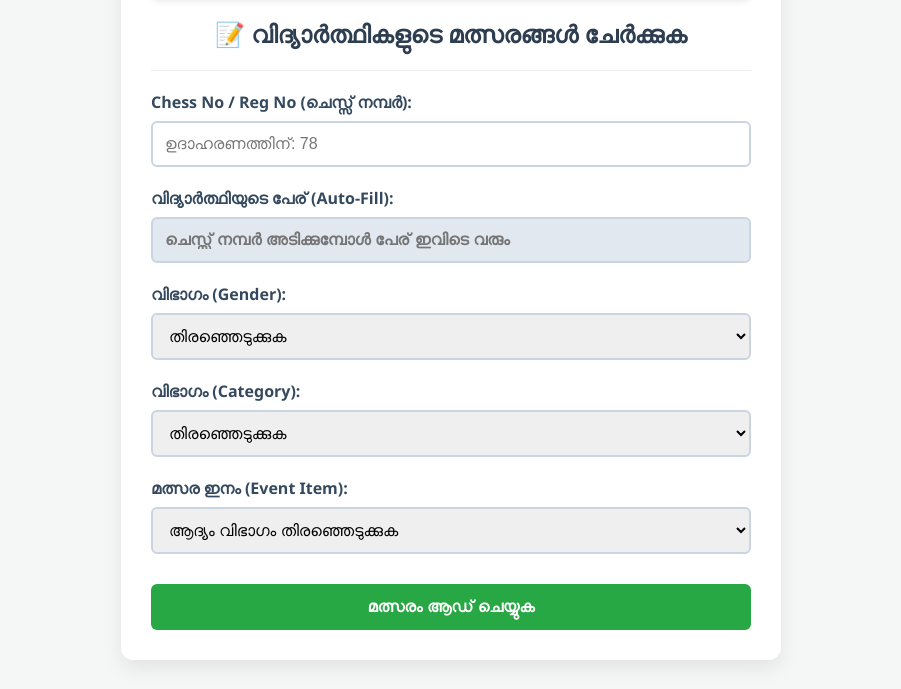
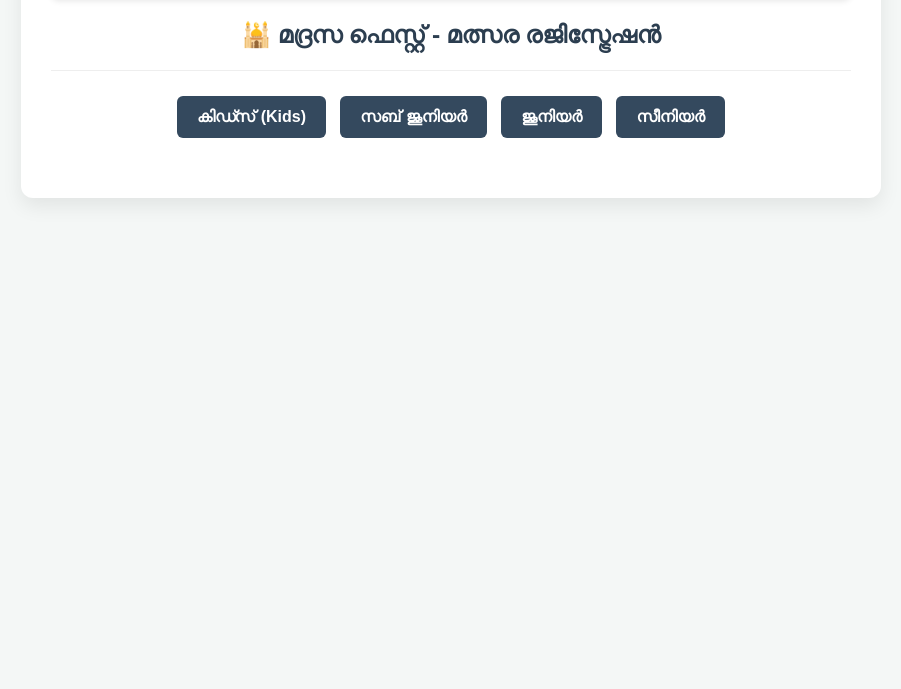
Before and after one commit to umaraus916-star/madrafest-app, a website: page add.html in a window 1280 px wide. Shown: the part 111-800 px from the top of the page, without its empty margins (189-1090 px from the left). Drawn offline with Linux system fonts and the light colour scheme.

Commit message:
restored exact column layout with category first then events then chest no form

```diff
--- a/add.html
+++ b/add.html
@@ -7,18 +7,31 @@
     <style>
         body { font-family: 'Segoe UI', Tahoma, Geneva, Verdana, sans-serif; margin: 0; padding: 20px; background-color: #f4f7f6; }
         .nav-bar { background: #343a40; padding: 12px 20px; border-radius: 8px; margin-bottom: 20px; display: flex; justify-content: space-between; align-items: center; box-shadow: 0 4px 6px rgba(0,0,0,0.1); }
-        .nav-bar a { color: white; text-decoration: none; font-weight: bold; padding: 6px 15px; background: #007bff; border-radius: 4px; transition: 0.3s; }
-        .nav-bar a:hover { background: #0069d9; }
+        .nav-bar a { color: white; text-decoration: none; font-weight: bold; padding: 6px 15px; background: #007bff; border-radius: 4px; }
         .nav-title { color: white; font-weight: bold; font-size: 18px; }
-        .container { max-width: 600px; margin: auto; background: white; padding: 30px; border-radius: 12px; box-shadow: 0px 8px 20px rgba(0,0,0,0.08); }
+        .container { max-width: 800px; margin: auto; background: white; padding: 30px; border-radius: 12px; box-shadow: 0px 8px 20px rgba(0,0,0,0.08); }
         h2 { color: #2c3e50; text-align: center; margin-top: 0; }
-        .form-group { margin-bottom: 20px; }
-        label { display: block; margin-bottom: 8px; font-weight: bold; color: #34495e; }
-        input, select { width: 100%; padding: 12px; box-sizing: border-box; border: 2px solid #cbd5e1; border-radius: 6px; font-size: 16px; transition: 0.3s; }
-        input:focus, select:focus { border-color: #3498db; outline: none; }
-        .readonly-box { background-color: #e2e8f0; font-weight: bold; color: #475569; border-color: #cbd5e1; }
-        button { width: 100%; background: #28a745; color: white; padding: 14px; border: none; border-radius: 6px; cursor: pointer; font-size: 16px; font-weight: bold; transition: 0.3s; margin-top: 10px; }
-        button:hover { background: #218838; }
+
+        /* കാറ്റഗറി ഗ്രൂപ്പുകളുടെ സ്റ്റൈൽ */
+        .category-grid { display: block; margin-bottom: 25px; text-align: center; }
+        .cat-btn { background: #34495e; color: white; padding: 12px 20px; border: none; border-radius: 6px; font-size: 16px; font-weight: bold; cursor: pointer; margin: 5px; transition: 0.3s; }
+        .cat-btn:hover { background: #2c3e50; }
+        .cat-btn.active { background: #007bff; }
+
+        /* മത്സരങ്ങളുടെ ലിസ്റ്റ് സ്റ്റൈൽ */
+        .items-section { display: none; background: #f8fafc; padding: 15px; border-radius: 8px; border: 1px solid #e2e8f0; margin-bottom: 25px; }
+        .item-list-btn { background: white; color: #334155; border: 1px solid #cbd5e1; padding: 10px 15px; margin: 5px; border-radius: 4px; cursor: pointer; font-weight: 500; transition: 0.2s; }
+        .item-list-btn:hover { background: #e2e8f0; }
+        .item-list-btn.active { background: #28a745; color: white; border-color: #28a745; }
+
+        /* രജിസ്ട്രേഷൻ ഫോം സ്റ്റൈൽ */
+        .form-section { display: none; background: #fff; border: 2px solid #e2e8f0; padding: 20px; border-radius: 8px; margin-top: 20px; }
+        .form-group { margin-bottom: 15px; }
+        label { display: block; margin-bottom: 6px; font-weight: bold; color: #34495e; }
+        input { width: 100%; padding: 10px; box-sizing: border-box; border: 2px solid #cbd5e1; border-radius: 6px; font-size: 16px; }
+        .readonly-box { background-color: #e2e8f0; font-weight: bold; color: #475569; }
+        .submit-btn { width: 100%; background: #28a745; color: white; padding: 12px; border: none; border-radius: 6px; cursor: pointer; font-size: 16px; font-weight: bold; margin-top: 10px; }
+
         #status-message { margin-top: 6px; font-size: 14px; font-weight: bold; }
         .info-msg { color: #28a745; }
         .error-msg { color: #dc3545; }
@@ -32,54 +45,48 @@
         <a href="/home.html">🏠 Home</a>
     </div>
 
-    <h2>📝 വിദ്യാർത്ഥികളുടെ മത്സരങ്ങൾ ചേർക്കുക</h2>
+    <h2>🕌 മദ്രസ ഫെസ്റ്റ് - മത്സര രജിസ്ട്രേഷൻ</h2>
     <hr style="border: 0; height: 1px; background: #eee; margin-bottom: 20px;">
+
+    <div class="category-grid">
+        <button class="cat-btn" onclick="selectCategory('കിഡ്സ്', this)">കിഡ്സ് (Kids)</button>
+        <button class="cat-btn" onclick="selectCategory('സബ് ജൂനിയർ', this)">സബ് ജൂനിയർ</button>
+        <button class="cat-btn" onclick="selectCategory('ജൂനിയർ', this)">ജൂനിയർ</button>
+        <button class="cat-btn" onclick="selectCategory('സീനിയർ', this)">സീനിയർ</button>
+    </div>
+
+    <div id="items-container" class="items-section">
+        <h3 style="margin-top:0; color:#475569;">📋 മത്സര ഇനം തിരഞ്ഞെടുക്കുക:</h3>
+        <div id="items-list"></div>
+    </div>
+
+    <div id="form-container" class="form-section">
+        <h3 style="margin-top:0; color:#1e293b;">📝 രജിസ്റ്റർ ചെയ്യുക: <span id="selected-display-text" style="color:#007bff;"></span></h3>
 
         <form id="add-event-form">
             <div class="form-group">
                 <label>Chess No / Reg No (ചെസ്സ് നമ്പർ):</label>
-            <input type="text" id="student-id" placeholder="ഉദാഹരണത്തിന്: 78" oninput="fetchStudentNameForAdd()">
+                <input type="text" id="student-id" placeholder="ചെസ്സ് നമ്പർ ടൈപ്പ് ചെയ്യുക" oninput="fetchStudentAllDetails()">
                 <div id="status-message"></div>
             </div>
 
             <div class="form-group">
-            <label>വിദ്യാർത്ഥിയുടെ പേര് (Auto-Fill):</label>
-            <input type="text" id="student-name" class="readonly-box" placeholder="ചെസ്സ് നമ്പർ അടിക്കുമ്പോൾ പേര് ഇവിടെ വരും" readonly>
+                <label>വിദ്യാർത്ഥിയുടെ പേര്:</label>
+                <input type="text" id="student-name" class="readonly-box" placeholder="ഓട്ടോമാറ്റിക്കായി വരും" readonly>
             </div>
 
             <div class="form-group">
-            <label>വിഭാഗം (Gender):</label>
-            <select id="student-gender">
-                <option value="">തിരഞ്ഞെടുക്കുക</option>
-                <option value="ആൺകുട്ടി">ആൺകുട്ടി (Boys)</option>
-                <option value="പെൺകുട്ടി">പെൺകുട്ടി (Girls)</option>
-            </select>
+                <label>ഗ്രൂപ്പ് / ടീം:</label>
+                <input type="text" id="student-team" class="readonly-box" placeholder="ഓട്ടോമാറ്റിക്കായി വരും" readonly>
             </div>
 
-        <div class="form-group">
-            <label>വിഭാഗം (Category):</label>
-            <select id="student-category" onchange="updateEventItems()">
-                <option value="">തിരഞ്ഞെടുക്കുക</option>
-                <option value="കിഡ്സ്">കിഡ്സ് (Kids)</option>
-                <option value="സബ് ജൂനിയർ">സബ് ജൂനിയർ (Sub Junior)</option>
-                <option value="ജൂനിയർ">ജൂനിയർ (Junior)</option>
-                <option value="സീനിയർ">സീനിയർ (Senior)</option>
-            </select>
+            <button type="button" class="submit-btn" onclick="submitEvent()">മത്സരം ആഡ് ചെയ്യുക</button>
+        </form>
     </div>
-
-        <div class="form-group">
-            <label>മത്സര ഇനം (Event Item):</label>
-            <select id="event-item">
-                <option value="">ആദ്യം വിഭാഗം തിരഞ്ഞെടുക്കുക</option>
-            </select>
-        </div>
-
-        <button type="button" onclick="submitEvent()">മത്സരം ആഡ് ചെയ്യുക</button>
-    </form>
 </div>
 
 <script>
-    // 📋 നിങ്ങൾ നൽകിയ മത്സര ഇനങ്ങളുടെ കൃത്യമായ ലിസ്റ്റ് (വിഭാഗം തിരിച്ച്)
+    // 📋 മത്സരങ്ങളുടെ ഡാറ്റാബേസ്
     const eventData = {
         "കിഡ്സ്": ["കേട്ടെഴുത്ത്", "കളറിംഗ്", "കസേരക്കളി", "മെമ്മറി ടെസ്റ്റ്"],
         "സബ് ജൂനിയർ": ["വായന അറബി മലയാളം", "കയ്യെഴുത്ത്", "കേട്ടെഴുത്ത് (അറബി മലയാളം)", "ചിത്ര രചന", "ക്വിസ്"],
@@ -87,30 +94,67 @@
         "സീനിയർ": ["മാലപ്പാട്ട്", "മൗലീദ് പാരായണം", "ബുർദ", "ക്വിസ്", "കവിത രചന", "ചിത്ര രചന", "കാലിഗ്രാഫി", "പ്രബന്ധ രചന"]
     };
 
-    // വിഭാഗം മാറുമ്പോൾ അതിനനുസരിച്ചുള്ള മത്സരങ്ങൾ മാത്രം ലിസ്റ്റിൽ കാണിക്കാനുള്ള ഫങ്ഷൻ
-    function updateEventItems() {
-        const category = document.getElementById('student-category').value;
-        const itemSelect = document.getElementById('event-item');
+    let selectedCategory = "";
+    let selectedItem = "";
 
-        itemSelect.innerHTML = '<option value="">മത്സരം തിരഞ്ഞെടുക്കുക</option>';
+    // 1. ഗ്രൂപ്പ് ക്ലിക്ക് ചെയ്യുമ്പോൾ മത്സരങ്ങൾ കാണിക്കാൻ
+    function selectCategory(cat, btn) {
+        selectedCategory = cat;
+        selectedItem = "";
 
-        if (category && eventData[category]) {
-            eventData[category].forEach(item => {
-                const option = document.createElement('option');
-                option.value = item;
-                option.textContent = item;
-                itemSelect.appendChild(option);
+        // ബട്ടൺ ആക്റ്റീവ് ആക്കാൻ
+        document.querySelectorAll('.cat-btn').forEach(b => b.classList.remove('active'));
+        btn.classList.add('active');
+
+        // ഫോം തൽക്കാലം ഒളിപ്പിക്കുക
+        document.getElementById('form-container').style.display = "none";
+        document.getElementById('add-event-form').reset();
+        document.getElementById('status-message').innerHTML = '';
+
+        // മത്സരങ്ങളുടെ ലിസ്റ്റ് ഉണ്ടാക്കുക
+        const listDiv = document.getElementById('items-list');
+        listDiv.innerHTML = "";
+
+        if (eventData[cat]) {
+            eventData[cat].forEach(item => {
+                const itemBtn = document.createElement('button');
+                itemBtn.className = "item-list-btn";
+                itemBtn.textContent = item;
+                itemBtn.onclick = function() { selectItem(item, itemBtn); };
+                listDiv.appendChild(itemBtn);
             });
+            document.getElementById('items-container').style.display = "block";
         }
     }
 
-    // 🔍 ചെസ്സ് നമ്പർ അടിക്കുമ്പോൾ പേര് കണ്ടെത്താൻ
-    async function fetchStudentNameForAdd() {
+    // 2. മത്സരം ക്ലിക്ക് ചെയ്യുമ്പോൾ ഫോം കാണിക്കാൻ
+    function selectItem(item, btn) {
+        selectedItem = item;
+        document.querySelectorAll('.item-list-btn').forEach(b => b.classList.remove('active'));
+        btn.classList.add('active');
+
+        // ടെക്സ്റ്റ് മാറ്റുക, ഫോം കാണിക്കുക
+        document.getElementById('selected-display-text').textContent = `${selectedCategory} -> ${selectedItem}`;
+        document.getElementById('form-container').style.display = "block";
+
+        // മുൻപ് അടിച്ച ഡാറ്റ ഉണ്ടെങ്കിൽ ക്ലിയർ ചെയ്യാൻ
+        document.getElementById('student-id').value = "";
+        document.getElementById('student-name').value = "";
+        document.getElementById('student-team').value = "";
+        document.getElementById('status-message').innerHTML = "";
+    }
+
+    // 3. ചെസ്സ് നമ്പർ അടിക്കുമ്പോൾ പേരും ഗ്രൂപ്പും തനിയെ വരാൻ
+    async function fetchStudentAllDetails() {
         const idInput = document.getElementById('student-id').value.trim();
         const nameInput = document.getElementById('student-name');
+        const teamInput = document.getElementById('student-team');
         const statusMsg = document.getElementById('status-message');
 
-        if (!idInput) { nameInput.value = ''; statusMsg.innerHTML = ''; return; }
+        if (!idInput) {
+            nameInput.value = ''; teamInput.value = ''; statusMsg.innerHTML = '';
+            return;
+        }
 
         try {
             const res = await fetch('/api/students');
@@ -118,10 +162,11 @@
             const student = students.find(s => s.id === idInput || s.id === Number(idInput).toString());
 
             if (student) {
-                nameInput.value = student.name;
-                statusMsg.innerHTML = `<span class="info-msg">✓ കുട്ടിയെ കണ്ടെത്തി: ${student.team || '-'} Team</span>`;
+                nameInput.value = student.name || '';
+                teamInput.value = student.team || '-';
+                statusMsg.innerHTML = `<span class="info-msg">✓ വിദ്യാർത്ഥിയെ കണ്ടെത്തി!</span>`;
             } else {
-                nameInput.value = '';
+                nameInput.value = ''; teamInput.value = '';
                 statusMsg.innerHTML = '<span class="error-msg">❌ ഈ ചെസ്സ് നമ്പറിൽ കുട്ടിയെ കണ്ടെത്തിയില്ല!</span>';
             }
         } catch (error) {
@@ -129,23 +174,23 @@
         }
     }
 
-    // സബ്മിറ്റ് ചെയ്യുമ്പോൾ
+    // സേവ് ചെയ്യുമ്പോൾ
     function submitEvent() {
         const id = document.getElementById('student-id').value;
         const name = document.getElementById('student-name').value;
-        const gender = document.getElementById('student-gender').value;
-        const category = document.getElementById('student-category').value;
-        const item = document.getElementById('event-item').value;
 
-        if (!id || !name || !gender || !category || !item) {
-            alert("ദയവായി എല്ലാ ഓപ്ഷനുകളും കൃത്യമായി തിരഞ്ഞെടുക്കുക!");
+        if (!id || !name) {
+            alert("ദയവായി സാധുവായ ചെസ്സ് നമ്പർ നൽകുക!");
             return;
         }
 
-        alert(`${name} എന്ന കുട്ടിക്ക് ${category} വിഭാഗത്തിൽ "${item}" മത്സരം ചേർത്തു!`);
+        alert(`${name} എന്ന കുട്ടിയെ "${selectedItem}" എന്ന മത്സരത്തിലേക്ക് വിജയകരമായി ചേർത്തു!`);
+
+        // റീസെറ്റ് ചെയ്യുക
         document.getElementById('add-event-form').reset();
         document.getElementById('status-message').innerHTML = '';
-        document.getElementById('event-item').innerHTML = '<option value="">ആദ്യം വിഭാഗം തിരഞ്ഞെടുക്കുക</option>';
+        document.getElementById('form-container').style.display = "none";
+        document.querySelectorAll('.item-list-btn').forEach(b => b.classList.remove('active'));
     }
 </script>
 </body>
```
Lines whose indentation alone changed are shown as unchanged.
